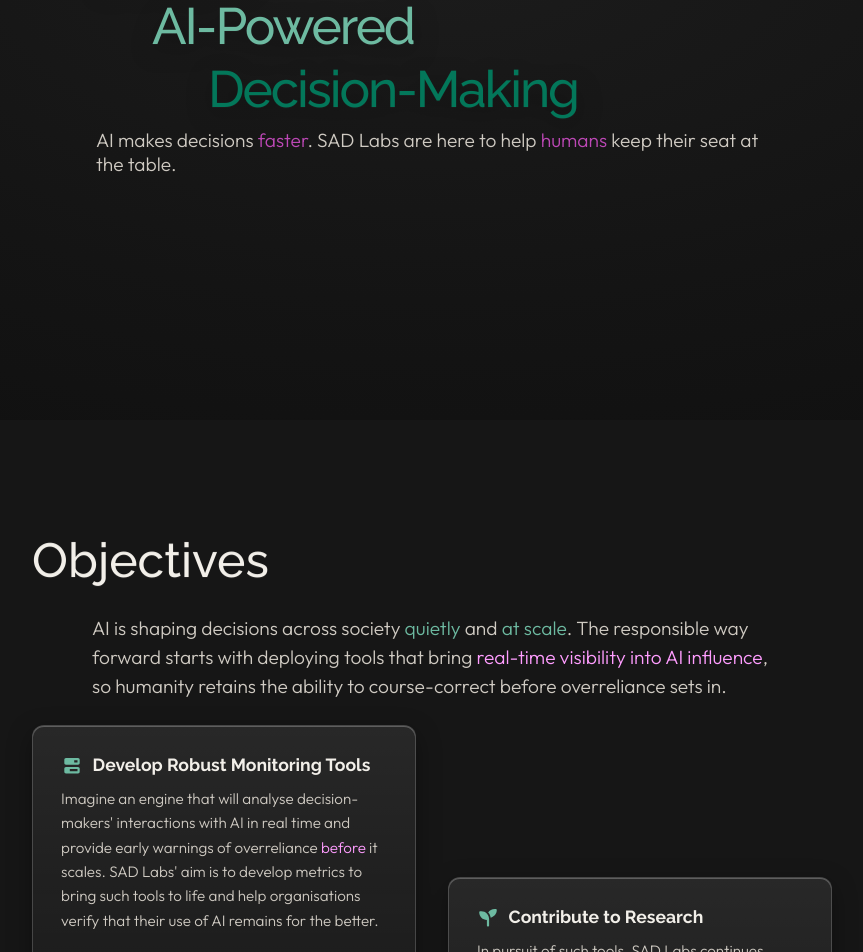
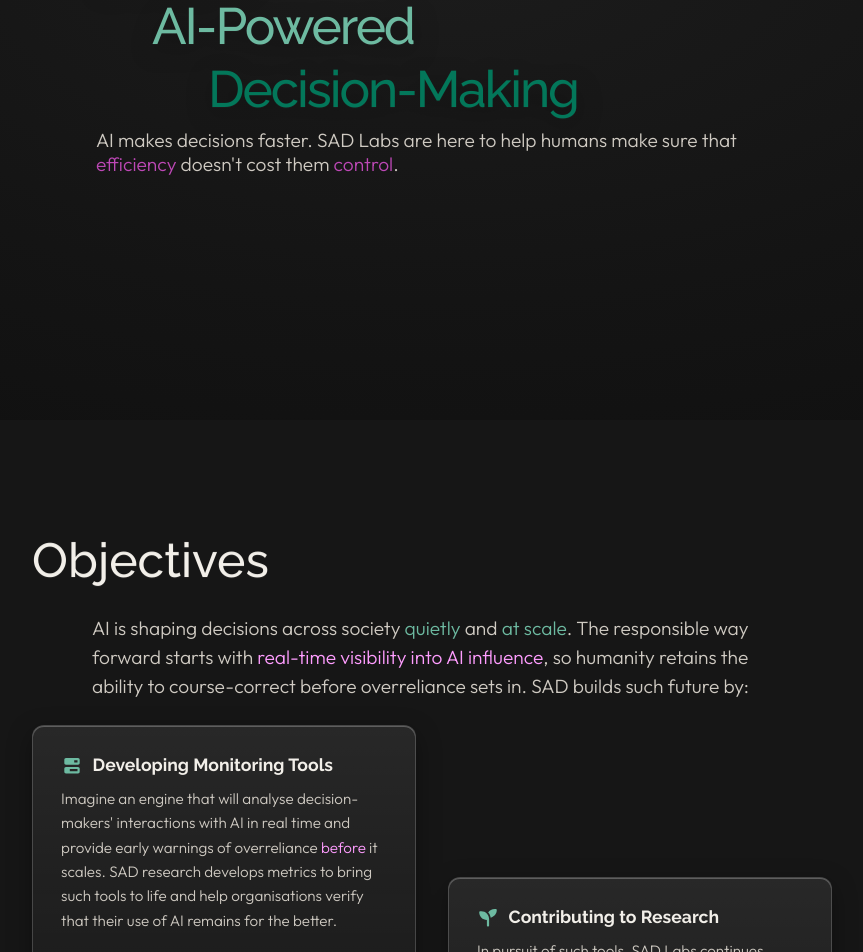
Before and after one commit to nowemoore/sad, a Next.js app in the folder page/sad-labs-next/: page /sad/ in a window 1280 px wide. Shown: the part 380-1332 px from the top of the page, without its empty margins (208-1071 px from the left). Built offline with nearby package versions, Linux system fonts and the light colour scheme.

Commit message:
subtitle update

```diff
--- a/page/sad-labs-next/src/app/globals.css
+++ b/page/sad-labs-next/src/app/globals.css
@@ -71,6 +71,13 @@
   --surface-elevated: #1f1f1f;
   --surface-overlay: #262626;
 
+  --hero-gradient: radial-gradient(
+    1200px 600px at 50% 40%,
+    #1c1c1c 0%,
+    #141414 60%,
+    #101010 100%
+  );
+
   /* Accents */
   --accent-magenta: #bd48b6;
   --accent-magenta-soft: #ff9dff;
@@ -108,6 +115,14 @@
   --surface-root: #f1f2ee;
   --surface-elevated: #f7f8f4;
   --surface-overlay: #fcfbf8;
+
+  --hero-gradient: radial-gradient(
+    1200px 600px at 50% 40%,
+    #ffffff 0%,
+    #f6f7f2 60%,
+    #eef0ea 100%
+  );
+
 
   /* =========================
      Background tones (LIGHT MODE)
--- a/page/sad-labs-next/src/app/page.module.css
+++ b/page/sad-labs-next/src/app/page.module.css
@@ -37,13 +37,7 @@
   min-height: 100vh;
   display: flex;
   align-items: center;
-  background:
-  radial-gradient(
-    1200px 600px at 50% 40%,
-    #1c1c1c 0%,
-    #141414 60%,
-    #101010 100%
-  );
+  background: var(--hero-gradient);
 }
 
 .heroContent {
--- a/page/sad-labs-next/src/app/views/Approach.tsx
+++ b/page/sad-labs-next/src/app/views/Approach.tsx
@@ -27,7 +27,7 @@
               <FontAwesomeIcon icon={faCircleRadiation} />
             </div>
             <h2 className={styles.approachTitle}>Prioritising Critical Contexts</h2>
-            <p className={styles.approachText}>The most important decisions rarely happen under ideal conditions. Focusing on decisions made under judgment-impairing conditions (time pressure, ambiguity, or rising risks, and more) can <span style={{ color: "var(--accent-magenta-soft)" }}>reveal important pain points quicker</span>.</p>
+            <p className={styles.approachText}>The most important decisions rarely happen under ideal conditions. Focusing on decisions made under judgment-impairing conditions (time pressure, ambiguity, or rising risks, and more) can <span style={{ color: "var(--accent-magenta-soft)" }}>reveal important pain points more quickly</span>.</p>
           </div>
         </div>
       </div>
--- a/page/sad-labs-next/src/app/views/Hero.tsx
+++ b/page/sad-labs-next/src/app/views/Hero.tsx
@@ -51,10 +51,8 @@
           className={`${styles.heroSubtitle} staggerItem`}
           style={{ animationDelay: "375ms" }}
         >
-          AI makes decisions{" "}
-          <span style={{ color: "var(--accent-magenta)" }}>faster</span>. SAD Labs
-          are here to help{" "}
-          <span style={{ color: "var(--accent-magenta)" }}>humans</span> keep their seat at the table.
+          AI makes decisions faster. SAD Labs
+          are here to help humans make sure that <span style={{color: "var(--accent-magenta)"}}>efficiency</span> doesn't cost them <span style={{color: "var(--accent-magenta)"}}>control</span>.
         </span>
       </div>
     </section>
--- a/page/sad-labs-next/src/app/views/Objective.tsx
+++ b/page/sad-labs-next/src/app/views/Objective.tsx
@@ -29,7 +29,7 @@
           <span style={{ color: "var(--accent-sage)" }}>
             at scale
           </span>
-          . The responsible way forward starts with deploying tools that bring <span style={{color: "var(--accent-magenta-soft)"}}>real-time visibility into AI influence</span>, so humanity retains the ability to course-correct before overreliance sets in.
+          . The responsible way forward starts with <span style={{color: "var(--accent-magenta-soft)"}}>real-time visibility into AI influence</span>, so humanity retains the ability to course-correct before overreliance sets in. SAD builds such future by:
         </p>
 
         {/* objective list */}
@@ -53,7 +53,7 @@
                 <span className={styles.titleIcon}>
                   <FontAwesomeIcon icon={faBarsProgress} />
                 </span>
-                Develop Robust Monitoring Tools
+                Developing Monitoring Tools
               </h2>
 
               <p className={styles.cardText}>
@@ -63,7 +63,7 @@
                 <span style={{ color: "var(--accent-magenta-soft)" }}>
                   before
                 </span>{" "}
-                it scales. SAD Labs&apos; aim is to develop metrics to bring such
+                it scales. SAD research develops metrics to bring such
                 tools to life and help organisations verify that their use of AI
                 remains for the better.
               </p>
@@ -89,7 +89,7 @@
                 <span className={styles.titleIcon}>
                   <FontAwesomeIcon icon={faSeedling} />
                 </span>
-                Contribute to Research
+                Contributing to Research
               </h2>
 
               <p className={styles.cardText}>
--- a/page/sad-labs-next/src/app/views/Problem.tsx
+++ b/page/sad-labs-next/src/app/views/Problem.tsx
@@ -37,7 +37,7 @@
 
             <div style={{ display: 'flex', flexDirection: 'column' }}>
               <h2 className={styles.cardTitle} style={{marginBottom: '0.75rem'}}><div className={styles.titleIcon} style={{color: "var(--text-primary)"}}><FontAwesomeIcon icon={faLightbulb}/></div>Missing Metrics</h2>
-              <p>In 2026, we continue being unable to put early warnings and safeguards in place because there are no robust metrics for overreliance. This makes sense&mdash;it's a complex problem. Nonetheless, humanity needs metrics to manage the risks of AI-assisted decisions. <span style={{ color: "var(--accent-magenta-soft)" }}>For that reasons SAD Labs are up for the challenge.</span></p>
+              <p>In 2026, we continue being unable to put early warnings and safeguards in place because there are no robust metrics for overreliance. This makes sense&mdash;it's a complex problem. Nonetheless, humanity needs metrics to manage the risks of AI-assisted decisions. <span style={{ color: "var(--accent-magenta-soft)" }}>For that reason, SAD Labs are up for the challenge.</span></p>
             </div>
           </div>
         </div>
```
